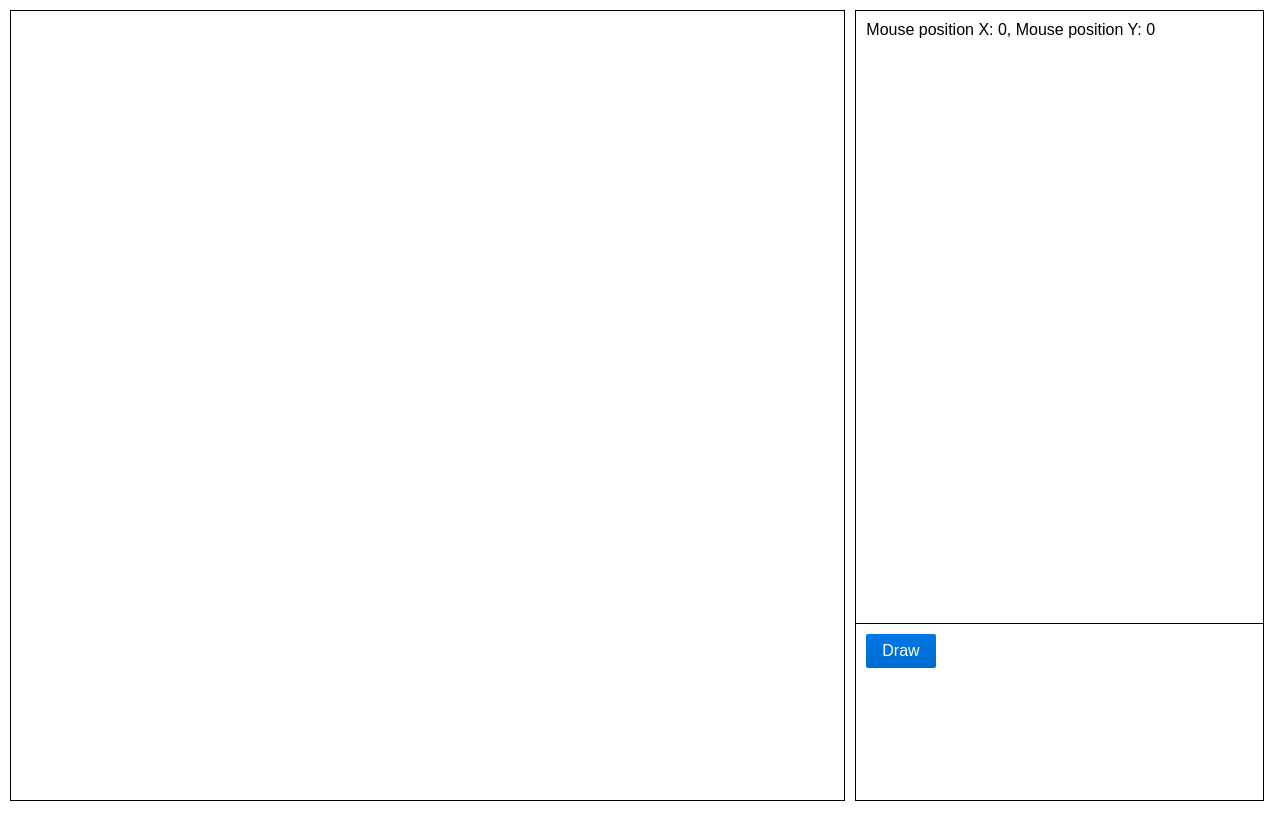
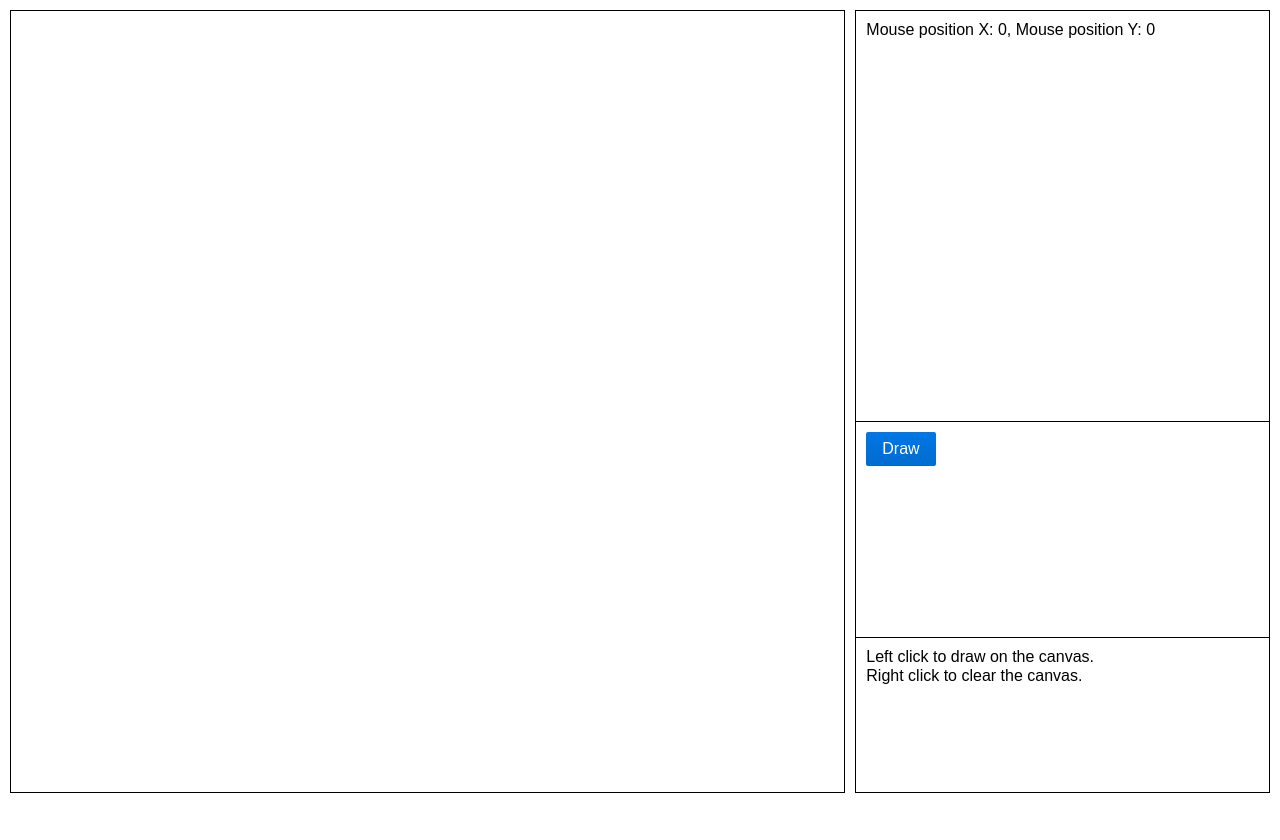
Before and after one commit to crisp-papa/canvas, a plain HTML site: page index.html in a window 1280 px wide. Both pictures are taken after a click on the button "Draw". Drawn offline with nearby package versions, Linux system fonts and the light colour scheme.

Commit message:
Implement draw button - Canvas will be initialized with no functionality - Draw button allows user to draw on and clear canvas - Clean up CSS a bit

```diff
--- a/css/main.css
+++ b/css/main.css
@@ -22,11 +22,17 @@ canvas {
 .info {
   border: 1px solid black;
   margin: 10px 0;
-  flex-basis: calc(33.333% - 20px);
+  flex-basis: calc(33.333% - 14px);
 }
 
 #console {
-  height: calc(75%);
+  height: calc(50%);
+}
+
+#instructions {
+  border-top: 1px solid black;
+  height: calc(25%);
+  padding: 10px;
 }
 
 #controls {
--- a/index.html
+++ b/index.html
@@ -20,6 +20,11 @@
         <div id="controls">
           <button type="button" id="draw" class="pure-button pure-button-primary" >Draw</button>
         </div>
+        <div id="instructions">
+          <div id="header"></div>
+          <div id="information"></div>
+        </div>
+
       </div>
     </div>
   </body>
--- a/javascript/main.js
+++ b/javascript/main.js
@@ -3,16 +3,8 @@ import { getRandomRGB } from './utility.js';
 const canvas = document.getElementById('main');
 const context = canvas.getContext('2d');
 const consoleDisplay = document.getElementById('console');
+const instructions = document.getElementById('information');
 let drawing = false;
-
-function handleMouseMovement(event) {
-  if (drawing) {
-    context.lineTo(event.offsetX, event.offsetY);
-    context.stroke();
-  }
-
-  consoleDisplay.innerText = `Mouse position X: ${event.offsetX}, Mouse position Y: ${event.offsetY}`;
-}
 
 function handleMouseDown(event) {
   if (event.button == 0) {
@@ -26,15 +18,33 @@ function handleMouseDown(event) {
   }
 }
 
+function handleMouseMovement(event) {
+  if (drawing) {
+    context.lineTo(event.offsetX, event.offsetY);
+    context.stroke();
+  }
+
+  consoleDisplay.innerText = `Mouse position X: ${event.offsetX}, Mouse position Y: ${event.offsetY}`;
+}
+
 function handleMouseUp(event) {
   drawing = false;
 }
 
-function initializeCanvas() {
-  const display = window.getComputedStyle(document.querySelector('.display'));
-  canvas.setAttribute('width', display.getPropertyValue('width'));
-  canvas.setAttribute('height', window.innerHeight - 16);
+function initialize() {
+  if (canvas.getContext) {
+    // Resize the canvas based on the size of the body element and the default html margins
+    initializeCanvas();
 
+    // Draw button event listener
+    document.getElementById('draw').addEventListener('click', initializeDrawButton);
+
+  } else {
+    // canvas-unsupported code here
+  }
+}
+
+function initializeDrawButton() {
   // Event listeners for mouse movement and clicks on the canvas
   canvas.addEventListener('mousemove', handleMouseMovement);
   canvas.addEventListener('mousedown', handleMouseDown);
@@ -43,15 +53,14 @@ function initializeCanvas() {
   canvas.addEventListener('contextmenu', (event) => {
       event.preventDefault(); // Prevent the default context menu from appearing
   });
+
+  instructions.innerText = 'Left click to draw on the canvas.\nRight click to clear the canvas.';
 }
 
-function initialize() {
-  if (canvas.getContext) {
-    // Resize the canvas based on the size of the body element and the default html margins
-    initializeCanvas();
-  } else {
-    // canvas-unsupported code here
-  }
+function initializeCanvas() {
+  const display = window.getComputedStyle(document.querySelector('.display'));
+  canvas.setAttribute('width', display.getPropertyValue('width'));
+  canvas.setAttribute('height', window.innerHeight - 24);
 }
 
 window.addEventListener('load', initialize);
```
